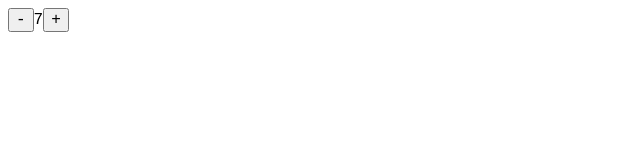
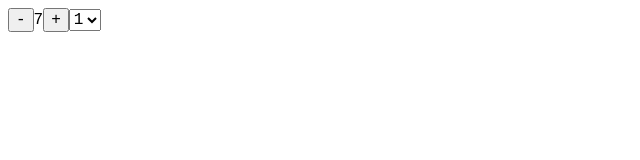
Before and after one commit to maneetgoyal/astraeus, a React (Create React App) app: page / in a window 1280 px wide. Shown: the top 160 px of the page, without its empty margins (0-640 px from the left). Built offline with nearby package versions, Linux system fonts and the light colour scheme.

Commit message:
Add stepper UI

```diff
--- a/src/index.tsx
+++ b/src/index.tsx
@@ -13,7 +13,7 @@ Specifically, please consider doing the following, in no particular order:
  5) Do not allow timer to increment counter past 10. ✅
  6) Trigger an alert when counter reaches 20. ✅
  7) If counter goes below zero, make timer decrement rather than increment it. ✅
- 8) Add a drop-down to select increment and decrement step between 1, 2, and 3.
+ 8) Add a drop-down to select increment and decrement step between 1, 2, and 3. ✅
  9) Use monospace font for all text on the page. ✅
  10) Create unit tests for increment, decrement and counter functions.
  11) Create package configuration that could be used to serve the page. ✅
@@ -21,7 +21,7 @@ Specifically, please consider doing the following, in no particular order:
 */
 
 import {
-  ActionCreatorWithoutPayload,
+  ActionCreatorWithPayload,
   configureStore,
   createAction,
   Middleware,
@@ -36,12 +36,14 @@ import { useEffect } from "react";
 const ActionTitles = {
   Increment: "increment",
   Decrement: "decrement",
+  StepChange: "stepChange",
 } as const;
 type ActionType = typeof ActionTitles[keyof typeof ActionTitles];
-type Actions = ReturnType<ActionCreatorWithoutPayload<ActionType>>;
+type Actions = ReturnType<ActionCreatorWithPayload<number, ActionType>>;
 
-const increment = createAction(ActionTitles.Increment);
-const decrement = createAction(ActionTitles.Decrement);
+const increment = createAction<number, ActionType>(ActionTitles.Increment);
+const decrement = createAction<number, ActionType>(ActionTitles.Decrement);
+const stepChange = createAction<number, ActionType>(ActionTitles.StepChange);
 
 /**
  * Reducer function
@@ -49,16 +51,19 @@ const decrement = createAction(ActionTitles.Decrement);
  * @param action
  * @returns
  */
-const counter = (previousState = 0, action: Action<ActionType>) => {
-  const newState = increment.match(action)
-    ? previousState + 1
-    : decrement.match(action)
-    ? previousState - 1
-    : previousState;
-    if (newState === 20) {
-      window.alert("Counter reached 20.")
-    }
-    return newState;
+const counter = (previousState = { count: 0, step: 1 }, action: Action<ActionType>) => {
+  let newState = previousState;
+  if (increment.match(action)) {
+    newState = { ...previousState, count: previousState.count + action.payload };
+  } else if (decrement.match(action)) {
+    newState = { ...previousState, count: previousState.count - action.payload };
+  } else if (stepChange.match(action)) {
+    newState = { ...previousState, step: action.payload };
+  }
+  if (newState.count === 20) {
+    window.alert("Counter reached 20.");
+  }
+  return newState;
 };
 
 const root = combineReducers({ counter });
@@ -66,11 +71,13 @@ type RootState = ReturnType<typeof root>;
 
 const timer: Middleware<{}, RootState, Dispatch<Actions>> = ({ dispatch, getState }) => {
   setInterval(() => {
-    const { counter } = getState();
-    if (counter < 0) {
-      dispatch(decrement());
-    } else if (counter < 10) {
-      dispatch(increment());
+    const {
+      counter: { count, step },
+    } = getState();
+    if (count < 0) {
+      dispatch(decrement(step));
+    } else if (count + step <= 10) {
+      dispatch(increment(step));
     }
   }, 1000);
   return (next: Dispatch<Actions>) => (action: Actions) => {
@@ -88,7 +95,9 @@ const store = configureStore({
 
 export const App = () => {
   const dispatch = useDispatch<Dispatch<Actions>>();
-  const counter = useSelector<RootState>((currentState) => currentState.counter);
+  const { count, step } = useSelector<RootState, RootState["counter"]>(
+    (currentState) => currentState.counter
+  );
 
   useEffect(() => {
     console.log(`App mounted on ${new Date().toLocaleString()}`);
@@ -96,9 +105,19 @@ export const App = () => {
 
   return (
     <>
-      <button onClick={() => dispatch(decrement())}>-</button>
-      {counter}
-      <button onClick={() => dispatch(increment())}>+</button>
+      <button onClick={() => dispatch(decrement(step))}>-</button>
+      {count}
+      <button onClick={() => dispatch(increment(step))}>+</button>
+      <select
+        onChange={(e) => {
+          dispatch(stepChange(Number.parseInt(e.target.value, 10)));
+        }}
+        value={step}
+      >
+        <option value={1}>1</option>
+        <option value={2}>2</option>
+        <option value={3}>3</option>
+      </select>
     </>
   );
 };
```
